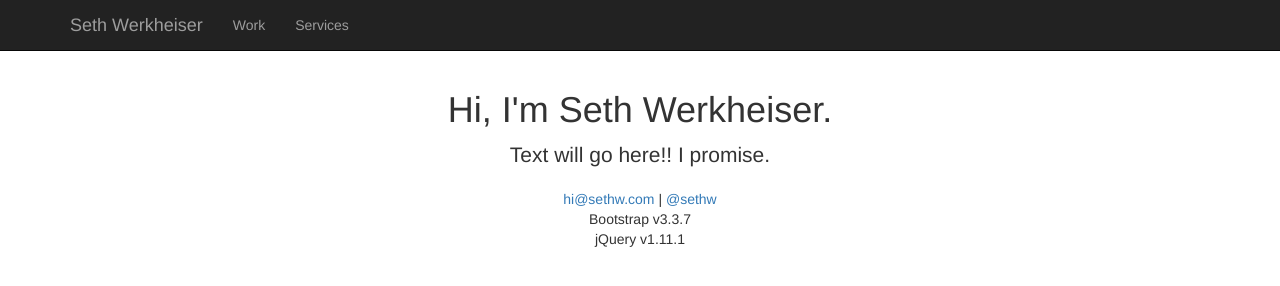
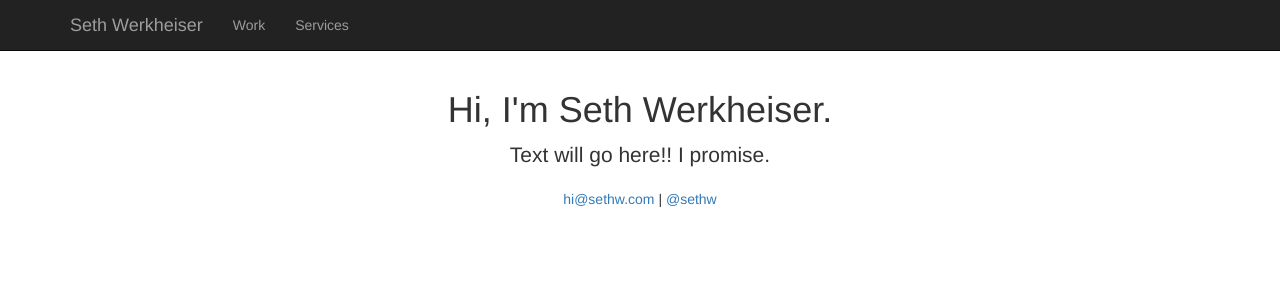
Before and after one commit to sethwerkheiser/sethwerkheiser.github.io, a plain HTML site: page index.html in a window 1280 px wide. Drawn offline with Linux system fonts and the light colour scheme.

Commit message:
Removed footer stuff

```diff
--- a/index.html
+++ b/index.html
@@ -73,8 +73,7 @@
 
                 <ul class="list-unstyled">
 					<li><a href="MAILTO:hi@sethw.com">hi@sethw.com</a> | <a href="http://www.twitter.com/sethw">@sethw</a></li>
-					<li>Bootstrap v3.3.7</li>
-                    <li>jQuery v1.11.1</li>
+
 
                 </ul>
             </div>
```
Also changed, not shown: work.html (+1 -2 lines).
